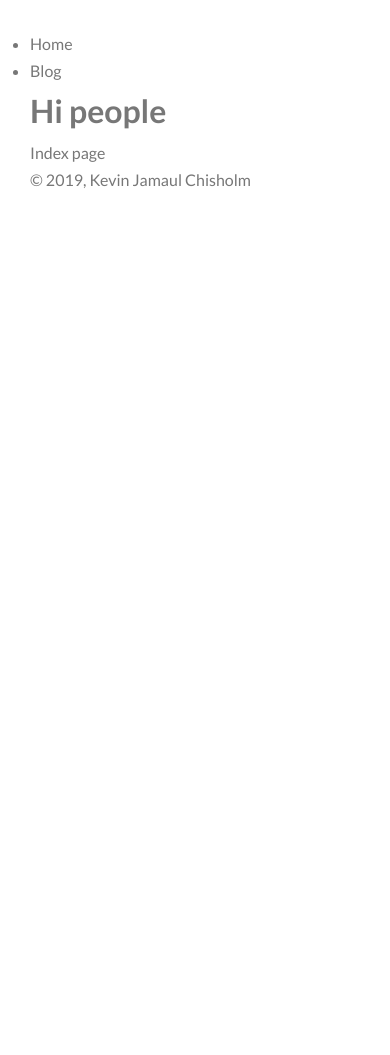
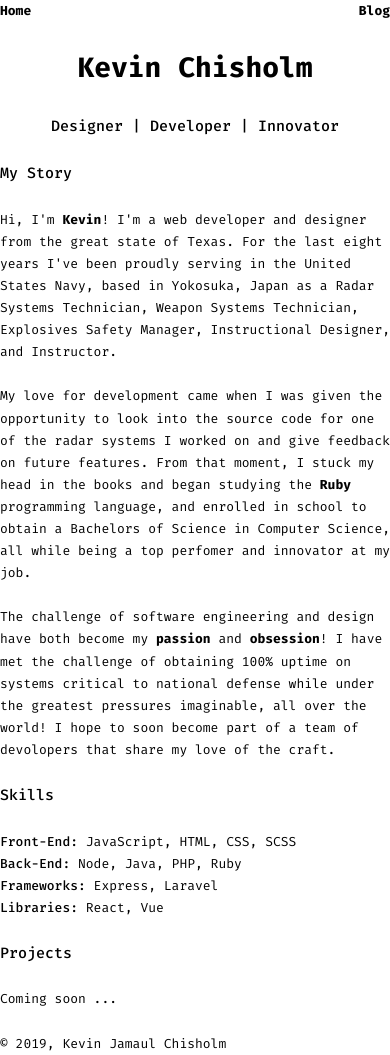
Before and after one commit to itsjustkevin/gatsby-developer-portfolio, a Gatsby site: page / in a window 390 px wide. Before the commit the page ends 844 px from the top, so only its background shows below. Built offline with nearby package versions, Linux system fonts and the light colour scheme; Gatsby itself is replaced by a stand-in of ours.

Commit message:
mobile styling

```diff
--- a/src/components/header.js
+++ b/src/components/header.js
@@ -3,17 +3,17 @@ import PropTypes from 'prop-types'
 import React from 'react'
 
 const Header = () => (
-  <div>
-    <div>
+  <div className="nav-bar">
+    <nav className="site-nav">
       <ul>
-        <li>
+        <li className="nav-left-item">
           <Link to="/">Home</Link>
         </li>
-        <li>
+        <li className="nav-right-item">
           <Link to="/blog">Blog</Link>
         </li>
       </ul>
-    </div>
+    </nav>
   </div>
 )
 
--- a/src/components/layout.css
+++ b/src/components/layout.css
@@ -1,4 +1,4 @@
-@import url('https://fonts.googleapis.com/css?family=Lato:300,400,700');
+@import url('https://fonts.googleapis.com/css?family=Fira+Mono:400,500,700');
 
 * {
   margin: 0;
@@ -6,18 +6,20 @@
   box-sizing: border-box;
 }
 
-body {
-  font-family: 'Lato', sans-serif;
+body,
+html {
+  font-family: 'Fira Mono', monospace;
   font-weight: 400;
-  font-size: 16px;
+  font-size: 13px;
   line-height: 1.7;
-  color: #777;
-  padding: 30px;
+  margin-block-end: 0;
+  margin-block-start: 0;
 }
 
 a {
-  color: #777;
+  color: black;
 }
+
 a:link {
   text-decoration: none;
 }
@@ -33,3 +35,21 @@ a:hover {
 a:active {
   text-decoration: none;
 }
+
+nav {
+  position: relative;
+}
+
+nav ul li {
+  display: inline;
+  font-weight: bold;
+  margin: auto;
+}
+
+ul {
+  list-style: none;
+}
+
+.nav-right-item {
+  float: right;
+}
--- /dev/null
+++ b/src/pages/blog-page.css
@@ -0,0 +1,42 @@
+body {
+  margin: 1.8em;
+}
+
+.blog-page-header {
+  position: relative;
+  display: block;
+  font-size: 27px;
+  font-weight: 700;
+  padding-top: 22px;
+  padding-bottom: 22px;
+}
+
+.post {
+  padding-bottom: 22px;
+}
+
+.post-title {
+  font-size: 20px;
+  font-weight: bold;
+}
+
+.post-date {
+  color: #777;
+  padding-bottom: 2em;
+}
+
+/*
+@media screen only (max-device-width: 320px), and (orientation: portrait) {
+  .blog-page-header {
+    font-size: 22px;
+  }
+
+  .post-title {
+    font-size: 18px;
+  }
+
+  .post-text {
+    font-size: 12px;
+  }
+}
+*/
--- /dev/null
+++ b/src/pages/index.css
@@ -0,0 +1,33 @@
+.hero-primary-text {
+  text-align: center;
+  font-size: 28px;
+  font-weight: bold;
+  padding-top: 22px;
+  padding-bottom: 22px;
+}
+
+.hero-sub-text {
+  text-align: center;
+  font-size: 15px;
+  font-weight: 500;
+  padding-bottom: 22px;
+}
+
+.section {
+  padding-bottom: 22px;
+}
+
+.section-label {
+  font-size: 15px;
+  font-weight: 500;
+  padding-bottom: 22px;
+}
+
+.section-content {
+  font-size: 13px;
+  font-weight: 400;
+}
+
+.section-skill-label {
+  font-weight: 500;
+}
--- a/src/pages/index.js
+++ b/src/pages/index.js
@@ -2,6 +2,7 @@ import React from 'react'
 
 import Layout from '../components/layout'
 import SEO from '../components/seo'
+import './index.css'
 
 const IndexPage = () => (
   <Layout>
@@ -18,8 +19,59 @@ const IndexPage = () => (
       ]}
     />
 
-    <h1>Hi people</h1>
-    <p>Index page</p>
+    <h1 className="hero-primary-text">Kevin Chisholm</h1>
+    <p className="hero-sub-text">Designer | Developer | Innovator</p>
+
+    <div className="section">
+      <p className="section-label">My Story</p>
+      <p className="section-content">
+        Hi, I'm <strong>Kevin</strong>! I'm a web developer and designer from
+        the great state of Texas. For the last eight years I've been proudly
+        serving in the United States Navy, based in Yokosuka, Japan as a Radar
+        Systems Technician, Weapon Systems Technician, Explosives Safety
+        Manager, Instructional Designer, and Instructor.
+        <br />
+        <br />
+        My love for development came when I was given the opportunity to look
+        into the source code for one of the radar systems I worked on and give
+        feedback on future features. From that moment, I stuck my head in the
+        books and began studying the <strong>Ruby</strong> programming language,
+        and enrolled in school to obtain a Bachelors of Science in Computer
+        Science, all while being a top perfomer and innovator at my job.
+        <br />
+        <br />
+        The challenge of software engineering and design have both become my{' '}
+        <strong>passion</strong> and <strong>obsession</strong>! I have met the
+        challenge of obtaining 100% uptime on systems critical to national
+        defense while under the greatest pressures imaginable, all over the
+        world! I hope to soon become part of a team of devolopers that share my
+        love of the craft.
+      </p>
+    </div>
+
+    <div className="section">
+      <p className="section-label">Skills</p>
+      <p className="section-content">
+        <span className="section-skill-label">Front-End:</span> JavaScript,
+        HTML, CSS, SCSS
+      </p>
+      <p className="section-content">
+        <span className="section-skill-label">Back-End:</span> Node, Java, PHP,
+        Ruby
+      </p>
+      <p className="section-content">
+        <span className="section-skill-label">Frameworks:</span> Express,
+        Laravel
+      </p>
+      <p className="section-content">
+        <span className="section-skill-label">Libraries:</span> React, Vue
+      </p>
+    </div>
+
+    <div className="section">
+      <p className="section-label">Projects</p>
+      <p className="section-content">Coming soon ...</p>
+    </div>
   </Layout>
 )
 
```
Also changed, not shown: src/pages/blog.js (+8 -5 lines), src/pages/post.css (deleted).
